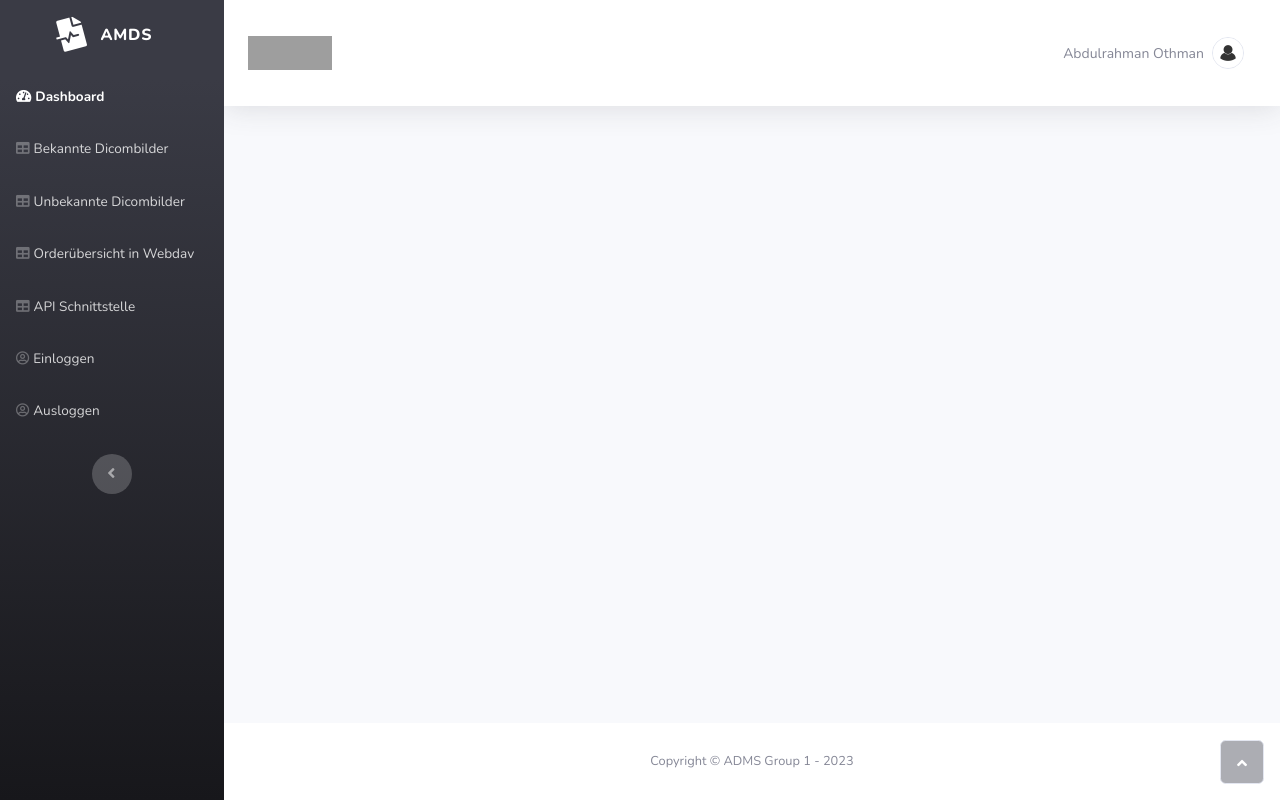
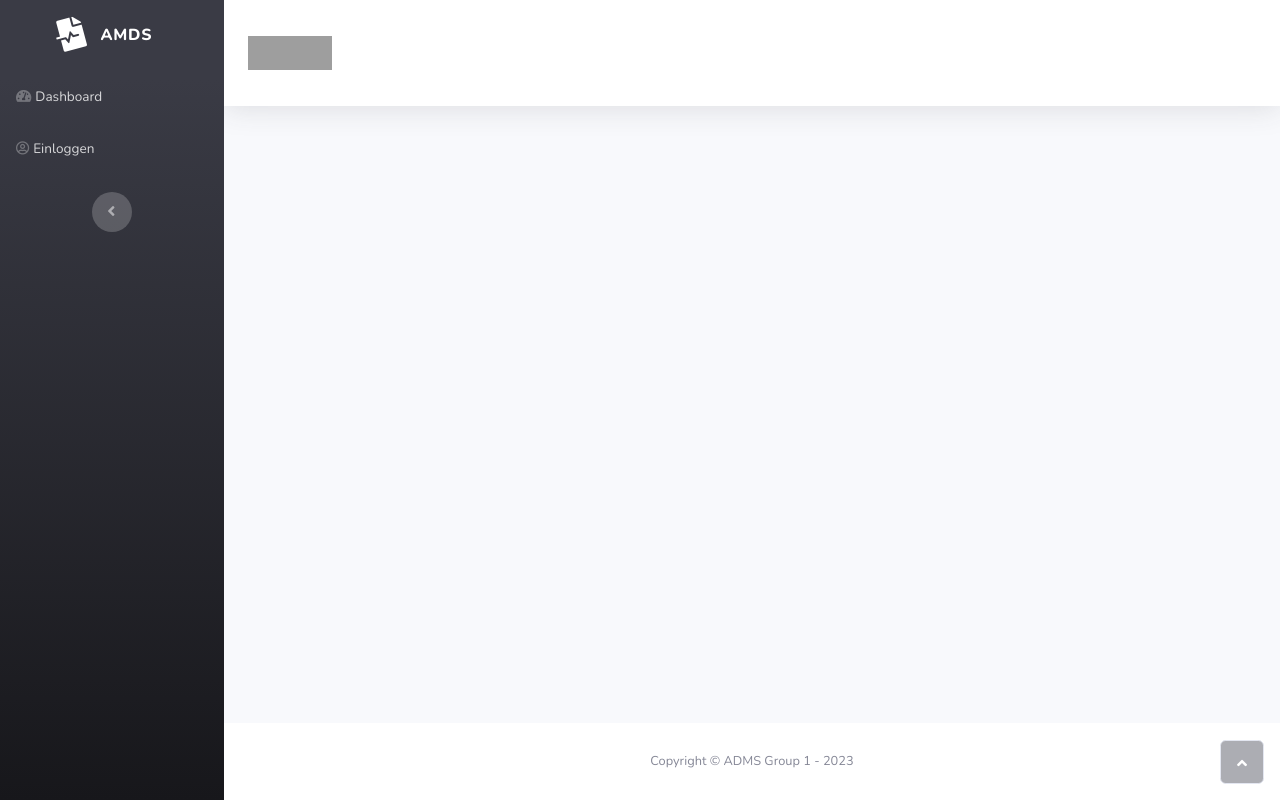
Before and after one commit to OrPh4ns/medical_data_science, a Django app: template project/Resources/templates/layouts/nav.html in a window 1280 px wide. Run offline with Django 4.2, Linux system fonts and the light colour scheme; the template is opened without the code that fills it, so the values that code supplies are empty; some libraries are stand-ins or nearby versions; grey boxes are pictures that could not be loaded.

Commit message:
edit navbar for loggedin users #42

```diff
--- a/project/Resources/templates/layouts/nav.html
+++ b/project/Resources/templates/layouts/nav.html
@@ -22,21 +22,19 @@
         </a>
             <hr class="sidebar-divider my-0">
             <ul class="navbar-nav text-light" id="accordionSidebar">
-                <li class="nav-item"><a class="nav-link active" href="index.html"><i
+                <li class="nav-item"><a class="nav-link" href="/"><i
                         class="fas fa-tachometer-alt"></i><span>Dashboard</span></a></li>
                 <li class="nav-item"></li>
-                <li class="nav-item"><a class="nav-link" href="known_images.html"><i class="fas fa-table"></i><span>Bekannte Dicombilder</span></a>
+                {% if user.is_authenticated %}
+                    <li class="nav-item"><a class="nav-link" href="/images"><i class="fas fa-table"></i><span>Übertragene Dicombilder</span></a>
                     </li>
-                <li class="nav-item"><a class="nav-link" href="known_images.html"><i class="fas fa-table"></i><span>Unbekannte Dicombilder</span></a>
+                    <li class="nav-item"><a class="nav-link" href="/logout"><i class="far fa-user-circle"></i><span>Ausloggen</span></a>
                     </li>
-                <li class="nav-item"><a class="nav-link" href="known_images.html"><i class="fas fa-table"></i><span>Orderübersicht in Webdav</span></a>
+                {% else %}
+                    <li class="nav-item"><a class="nav-link" href="/login"><i
+                            class="far fa-user-circle"></i><span>Einloggen</span></a>
                     </li>
-                <li class="nav-item"><a class="nav-link" href="known_images.html"><i class="fas fa-table"></i><span>API Schnittstelle</span></a>
-                </li>
-                <li class="nav-item"><a class="nav-link" href="login.html"><i class="far fa-user-circle"></i><span>Einloggen</span></a>
-                </li>
-                <li class="nav-item"><a class="nav-link" href="login.html"><i class="far fa-user-circle"></i><span>Ausloggen</span></a>
-                </li>
+                {% endif %}
                 <li class="nav-item"></li>
             </ul>
             <div class="text-center d-none d-md-inline">
@@ -75,19 +73,25 @@
                             <div class="shadow dropdown-list dropdown-menu dropdown-menu-end"
                                  aria-labelledby="alertsDropdown"></div>
                         </li>
+
+                        {% if user.is_authenticated %}
                             <li class="nav-item dropdown no-arrow">
                                 <div class="nav-item dropdown no-arrow"><a class="dropdown-toggle nav-link"
-                                                                       aria-expanded="false" data-bs-toggle="dropdown"
+                                                                           aria-expanded="false"
+                                                                           data-bs-toggle="dropdown"
                                                                            href="#"><span
-                                    class="d-none d-lg-inline me-2 text-gray-600 small">Abdulrahman Othman</span><img
-                                    class="border rounded-circle img-profile" src="{% static 'img/avatars/user.jpg' %}"
+                                        class="d-none d-lg-inline me-2 text-gray-600 small">{{ user.first_name }} {{ user.last_name }}</span><img
+                                        class="border rounded-circle img-profile"
+                                        src="{% static 'img/avatars/user.jpg' %}"
                                         width="32" height="32"></a>
-                                <div class="dropdown-menu shadow dropdown-menu-end animated--grow-in"><a
-                                        class="dropdown-item" href="#"><i
-                                        class="fas fa-sign-out-alt fa-sm fa-fw me-2 text-gray-400"></i>&nbsp;Logout</a>
+                                    <div class="dropdown-menu shadow dropdown-menu-end animated--grow-in">
+                                        <a class="dropdown-item" href="/logout"><i
+                                                class="fas fa-sign-out-alt fa-sm fa-fw me-2 text-gray-400"></i>Logout</a>
                                     </div>
                                 </div>
                             </li>
+                        {% endif %}
+
                     </ul>
                 </div>
             </nav>
@@ -104,7 +108,7 @@
     <a class="border rounded d-inline scroll-to-top" href="#page-top"><i class="fas fa-angle-up"></i></a>
 </div>
 <script src="{% static 'bootstrap/js/bootstrap.min.js' %}"></script>
-<script src="{% static 'js/chart.min.js'%}"></script>
+<script src="{% static 'js/chart.min.js' %}"></script>
 <script src="{% static 'js/bs-init.js' %}"></script>
 <script src="{% static 'js/theme.js' %}"></script>
 </body>
```
Lines whose indentation alone changed are shown as unchanged.
